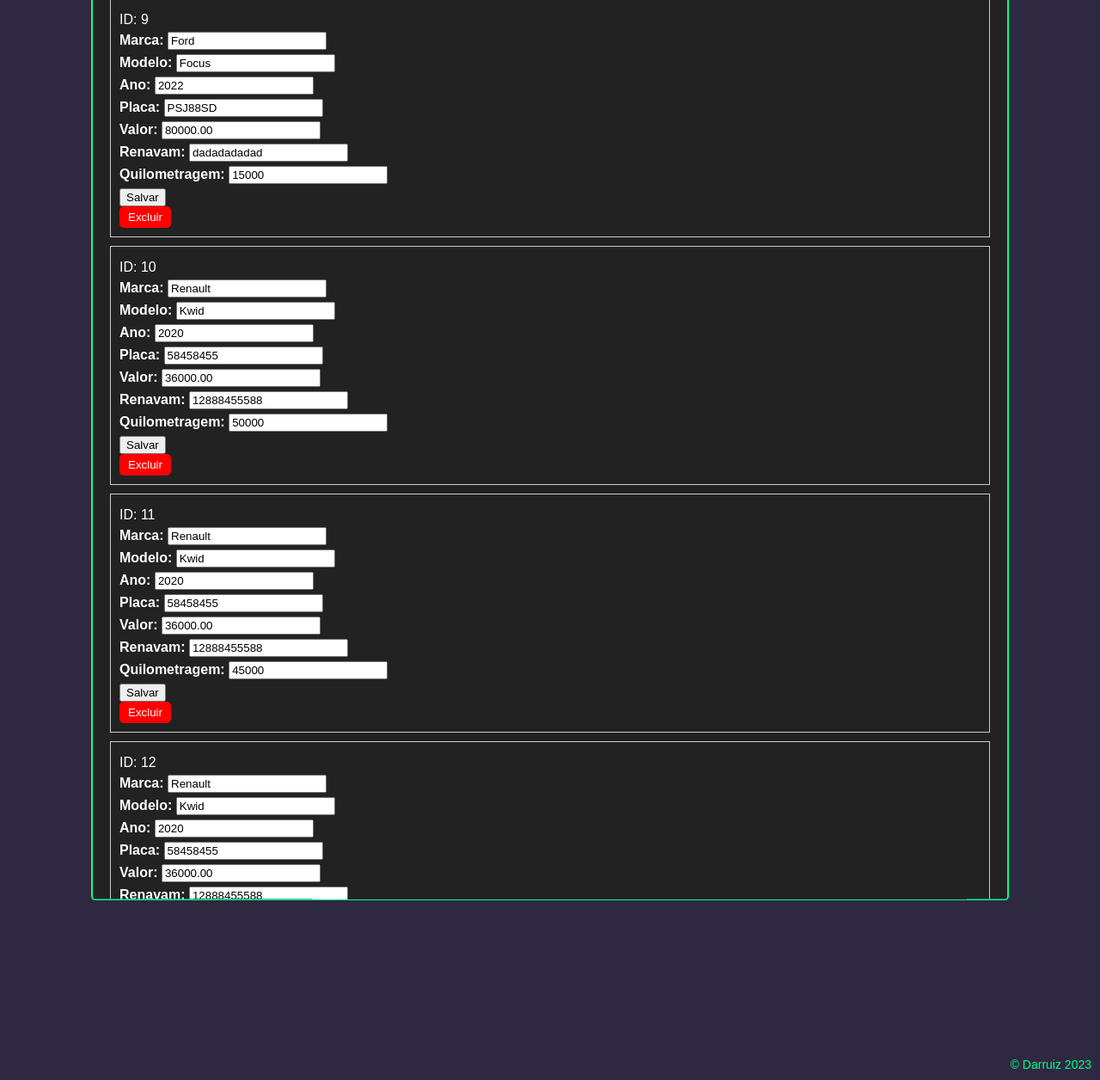
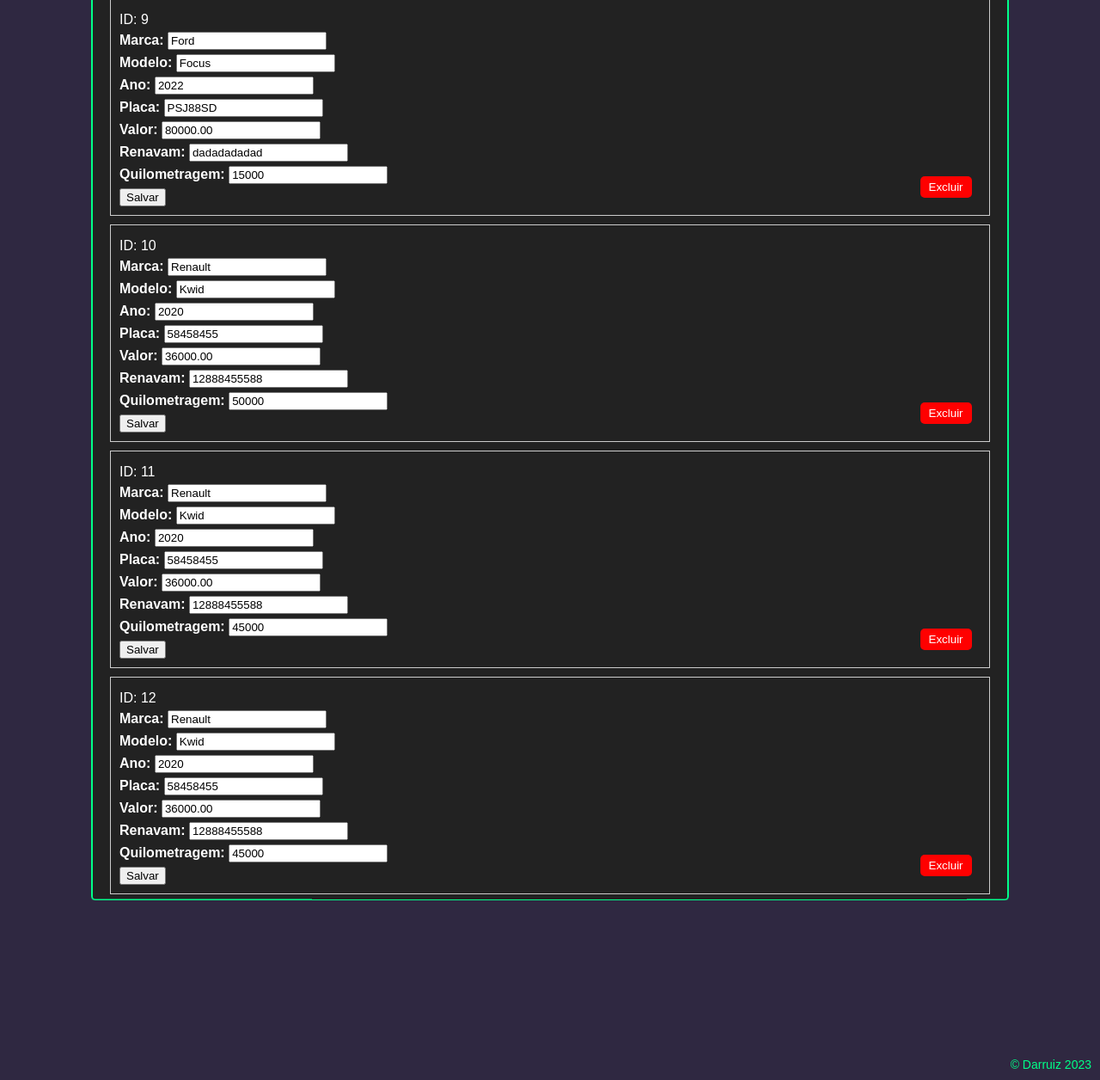
Before and after one commit to Darruiz/jlloca, a PHP site: page /carros.php in a window 1280 px wide. Shown: the part 283-1539 px from the top of the page at 86% size. Run offline with PHP 8.4, Linux system fonts and the light colour scheme; a user stored in the database is signed in; data comes from the database, SQL or seed files in the repository.

Commit message:
mudança na exibiçao do bnt excluir

```diff
--- a/css/carros.css
+++ b/css/carros.css
@@ -73,15 +73,26 @@ body, html {
 .car-list {
     margin-top: 10px;
 }
-
 .car-item {
     border: 1px solid #ccc;
     padding: 10px;
     margin-bottom: 10px;
+    position: relative;
 }
 
-
-
+.delete-button {
+    background-color: red;
+    color: white;
+    border: none;
+    border-radius: 5px;
+    padding: 5px 10px;
+    cursor: pointer;
+    position: absolute;
+    bottom: 0;
+    right: 0;
+    margin-bottom: 2%;
+    margin-right: 2%;
+}
 
 .car-details h3 {
     text-align: center;
@@ -113,17 +124,6 @@ body, html {
     transform: translate(-50%, -50%);
     display: none;
 }
-
-
-.delete-button {
-    background-color: red;
-    color: white;
-    border: none;
-    border-radius: 5px;
-    padding: 5px 10px;
-    cursor: pointer;
-}
-
 
 .car-details-right h3 {
     text-align: center;
```
Also changed, not shown: carros.php (+4 -3 lines).
